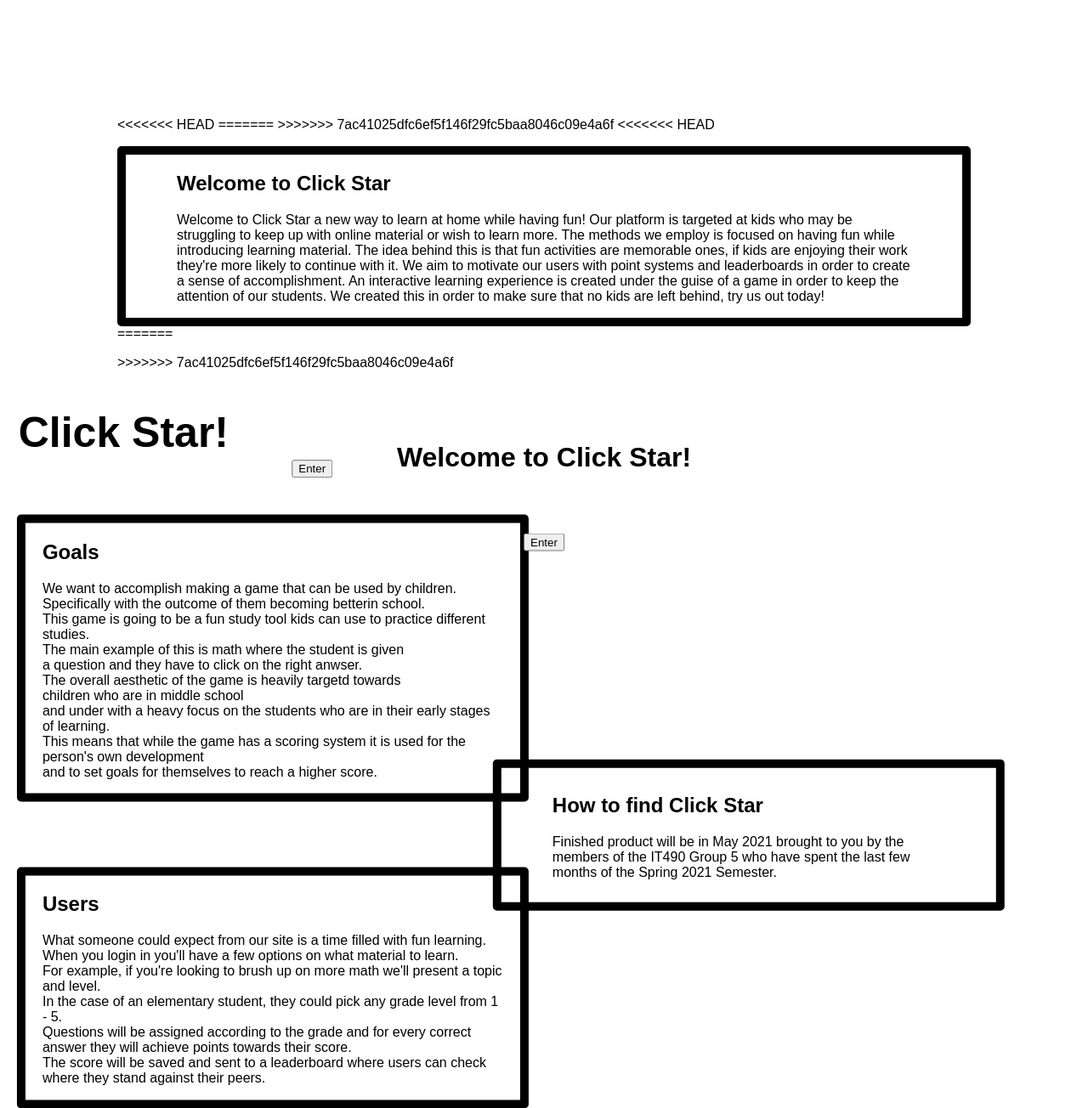
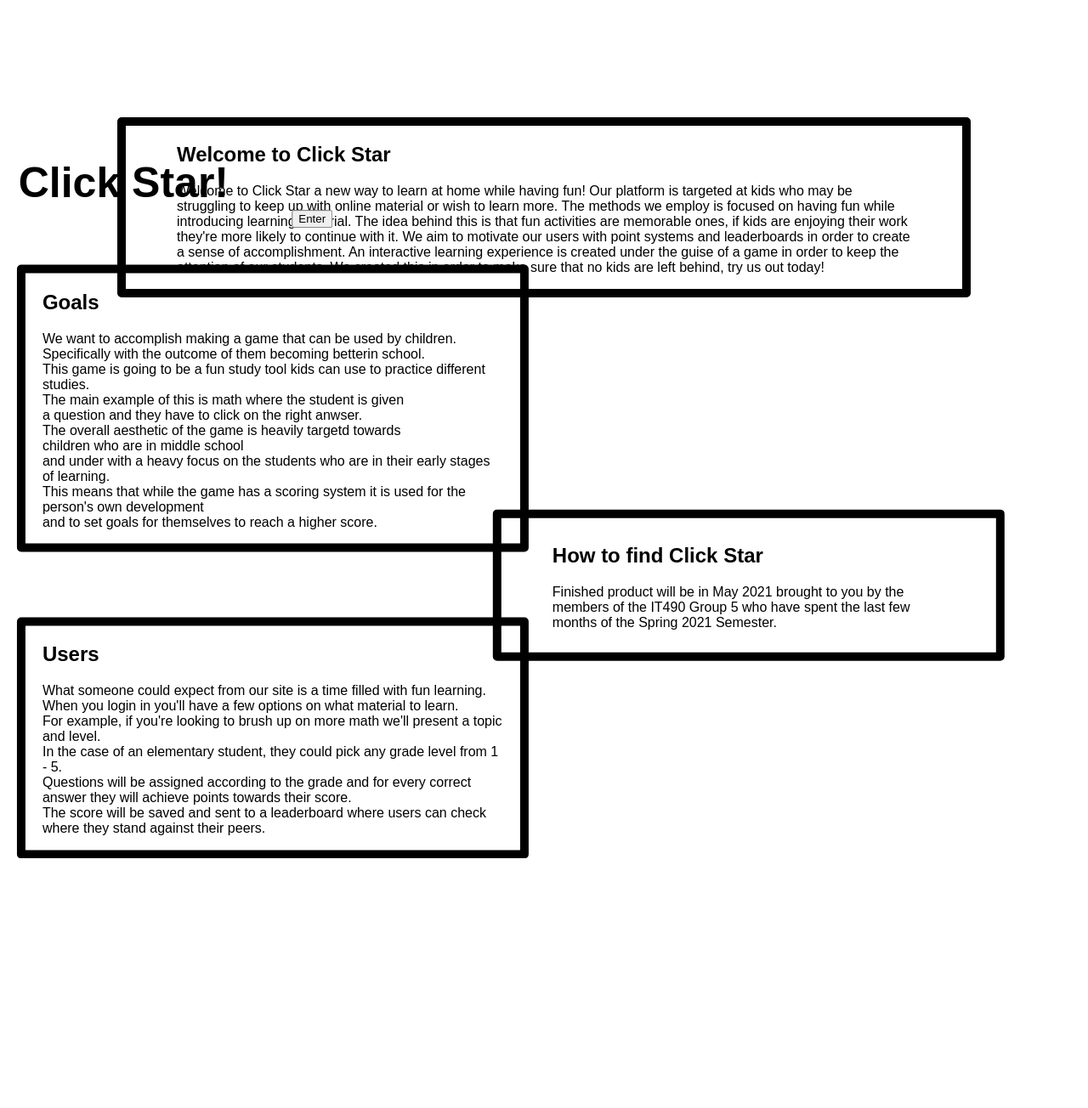
Before and after one commit to IT490-Team-5/front-end, a Flask app: page / in a window 1280 px wide. Shown: the whole page at 85% size. After the commit the page ends 1010 px from the top, so only its background shows below. Run offline with Flask 2, Linux system fonts and the light colour scheme.

Commit message:
No more issue

```diff
--- a/templates/landing.html
+++ b/templates/landing.html
@@ -1,8 +1,5 @@
-<<<<<<< HEAD
  <!DOCTYPE HTML>
-=======
-<!DOCTYPE HTML>
->>>>>>> 7ac41025dfc6ef5f146f29fc5baa8046c09e4a6f
+
 <html lang = "en">
 <head>
   <!-- basic.html -->
@@ -10,7 +7,6 @@
   <link rel="stylesheet" href={{ url_for('static', filename='land.css')}}/>
   <meta charset = "UTF-8" />
 </head>
-<<<<<<< HEAD
 <body style="padding: 100px 100px;">
 
 <div >
@@ -65,17 +61,8 @@
 </div>
     </div>
 
-=======
 <body>
 
-  <h1 class="center">Welcome to Click Star!</h1>
-    <form action={{ url_for('newUser') }} method="post" >
-        <div class="container">
-	    <button type = "submit" class="recenter">Enter</button>
-
-    </form>
-    </div>
->>>>>>> 7ac41025dfc6ef5f146f29fc5baa8046c09e4a6f
   <script>
   </script>
 </body>
```
